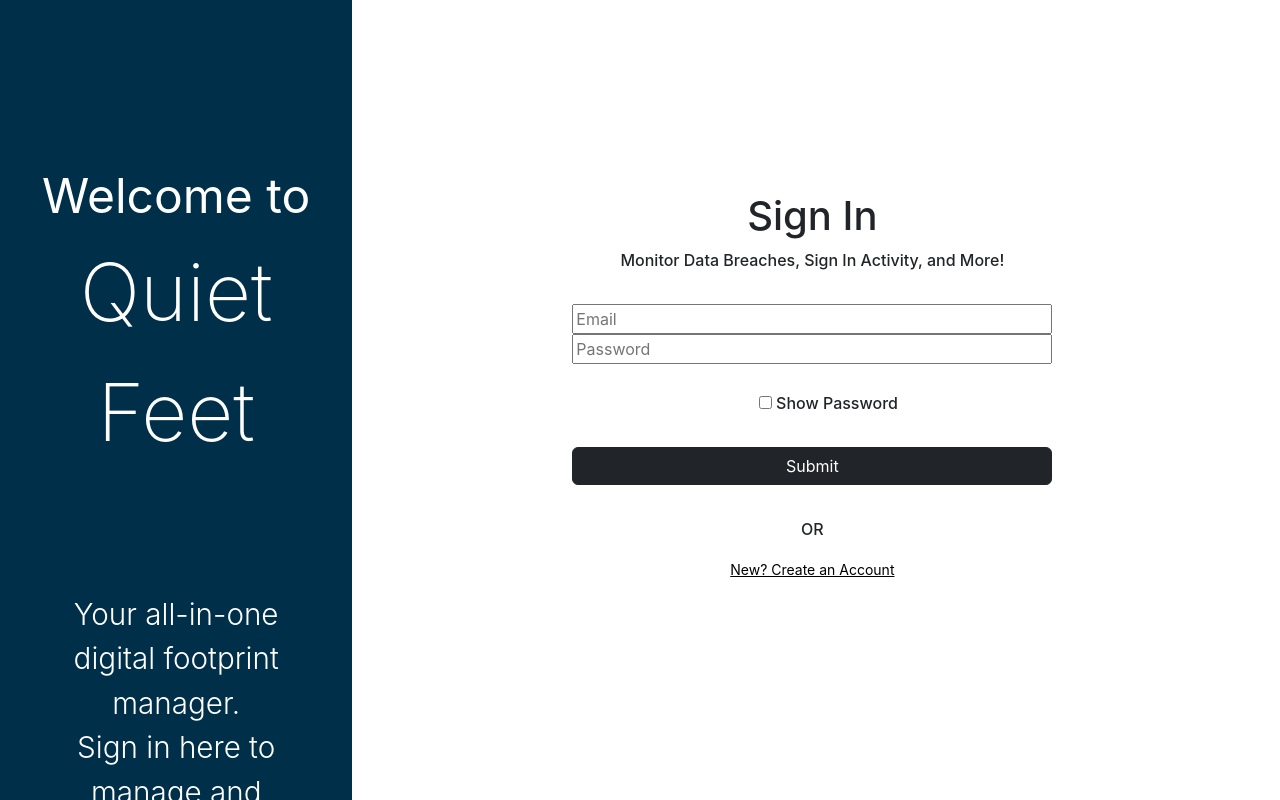
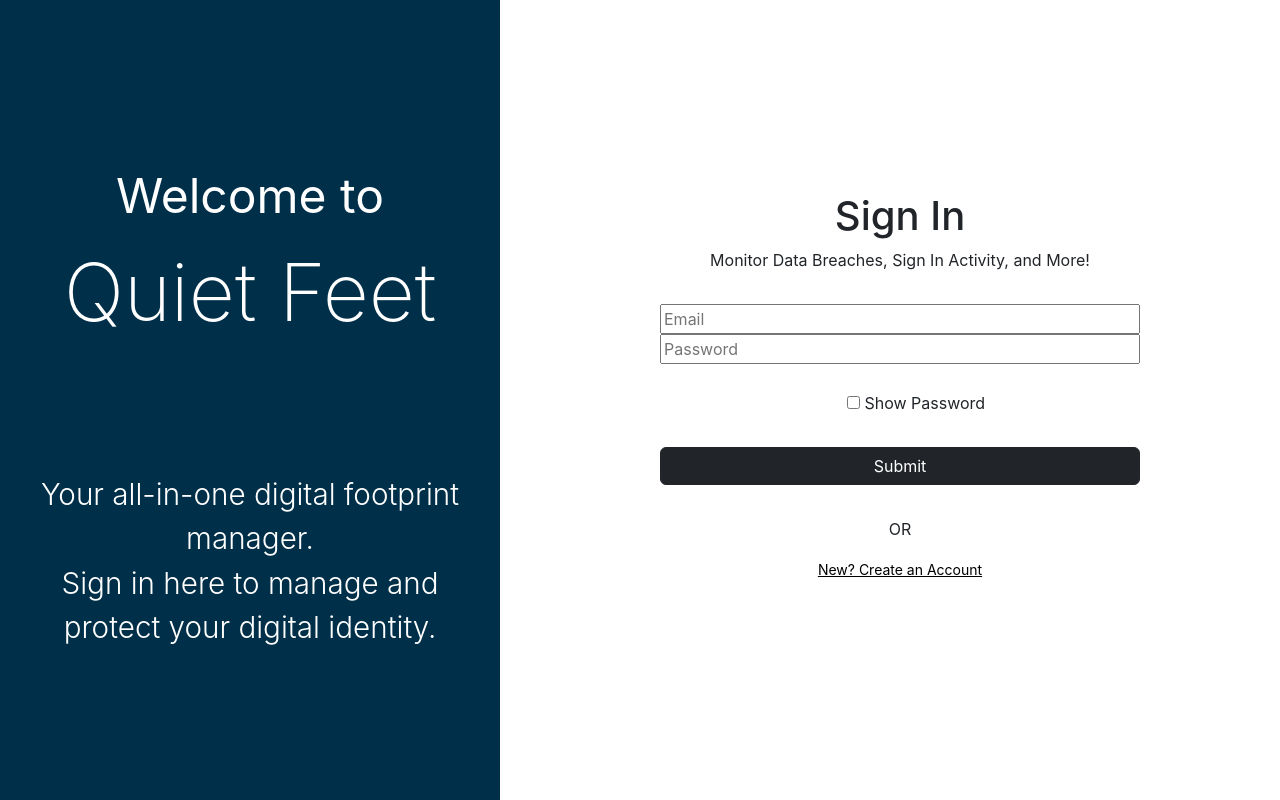
Before and after one commit to V-Rubio/quiet-feet-AS-Final, a React (Create React App) app: page /login in a window 1280 px wide. Built offline with nearby package versions, Linux system fonts and the light colour scheme.

Commit message:
Styling to Update SignIn

```diff
--- a/src/components/BreachedData.js
+++ b/src/components/BreachedData.js
@@ -79,6 +79,7 @@ const BreachedData = () => {
             <tr>
               <th>Email: </th>
               <th>
+                {/* State sends variables to that link */}
               <div className="blackLink"><Link to={'/accounts'} state={{ name: location.state.name, email: location.state.email, subEmail: location.state.subEmail, acctDesc: location.state.acctDesc }}>{location.state.subEmail}</Link></div>
               </th>
               <th></th>
--- a/src/components/Contacts.js
+++ b/src/components/Contacts.js
@@ -158,6 +158,7 @@ const Contacts = () => {
               <div></div>
               </th>
               <th></th>
+              {/* State sends variables to that link */}
               <th className="blackLink"><Link to={'/home'} state={{firstName: location.state.name, email: location.state.email}}>Return Home</Link></th>
               <th></th>
 
@@ -170,6 +171,8 @@ const Contacts = () => {
                   <th>Stock Symbol</th>
                 </tr>
               </thead>
+
+              {/* Mapping the Contacts based on the parsed file */}
               <tbody>
                 {data.map((item, index) => (
                   <tr key={index}>
--- a/src/components/Home.js
+++ b/src/components/Home.js
@@ -144,6 +144,7 @@ function Home() {
           </div>
 
           <div className="dashboardLinks blackLink" id="contactsDL">
+            {/* State sends variables to that link */}
             <Link to="/tech-contacts" state={{name:location.state.firstName, email: location.state.email}}>Contacts</Link>
           </div>
         </div>
@@ -203,6 +204,7 @@ function Home() {
                 <tr key={index}>
                   <td>{data[index][index][1]} </td>
                   <td>
+                    {/* State sends variables to that link */}
                     <Link to="/accounts" state={{ name: location.state.firstName, email: location.state.email, subEmail: data[index][index][0], acctDesc: data[index][index][1] }}>
                       {/* onClick={sendUserInfo} */}
                       {data[index][index][0]}
--- a/src/components/Login.js
+++ b/src/components/Login.js
@@ -81,7 +81,7 @@ function Login() {
           </div>
         </div>
       </div>
-      <div className="signInForm">
+      <div className="largeMarginLeft largeMarginTop">
         <div className="smallMarginTop">
           <div id="siText">
             <h1> Sign In</h1>
```
